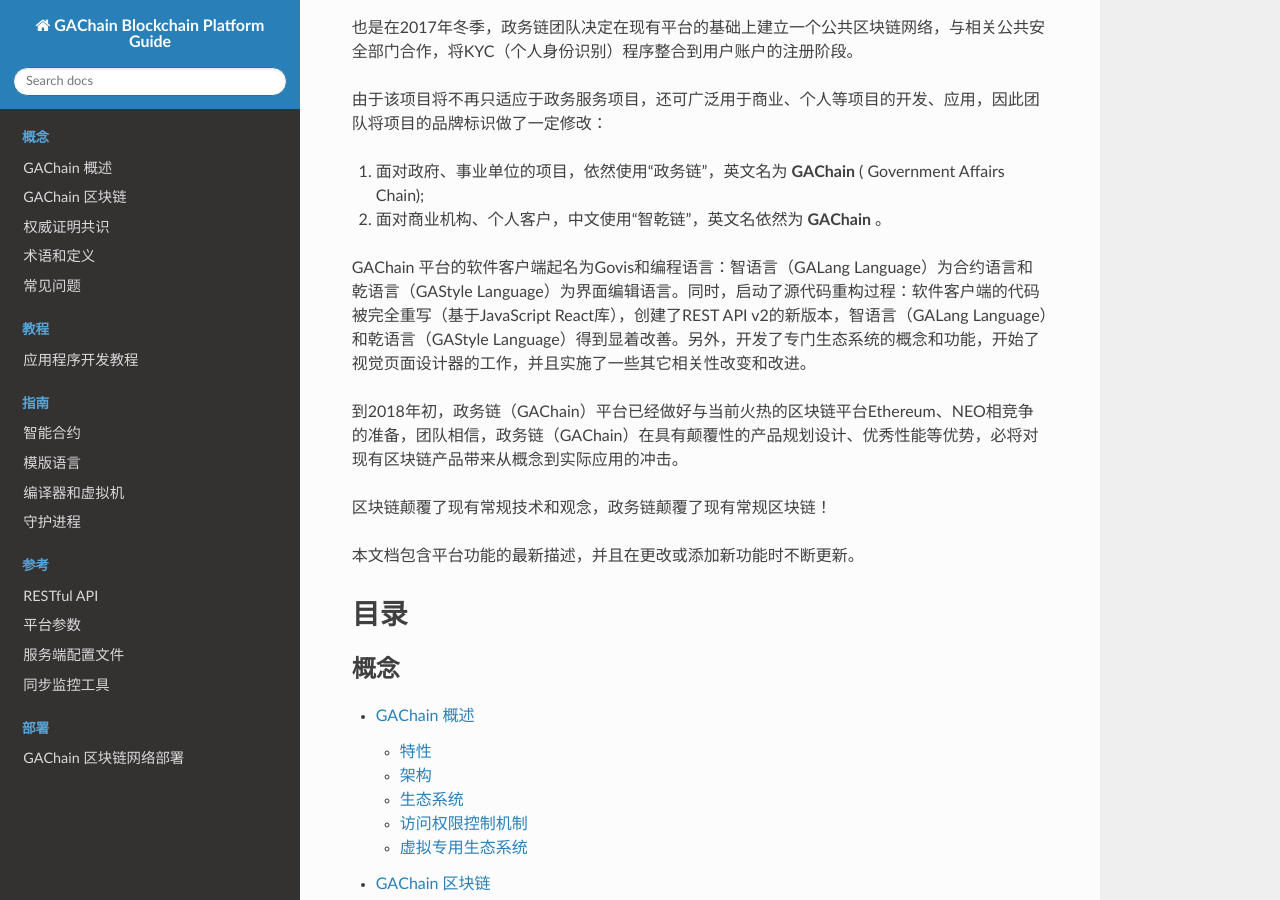
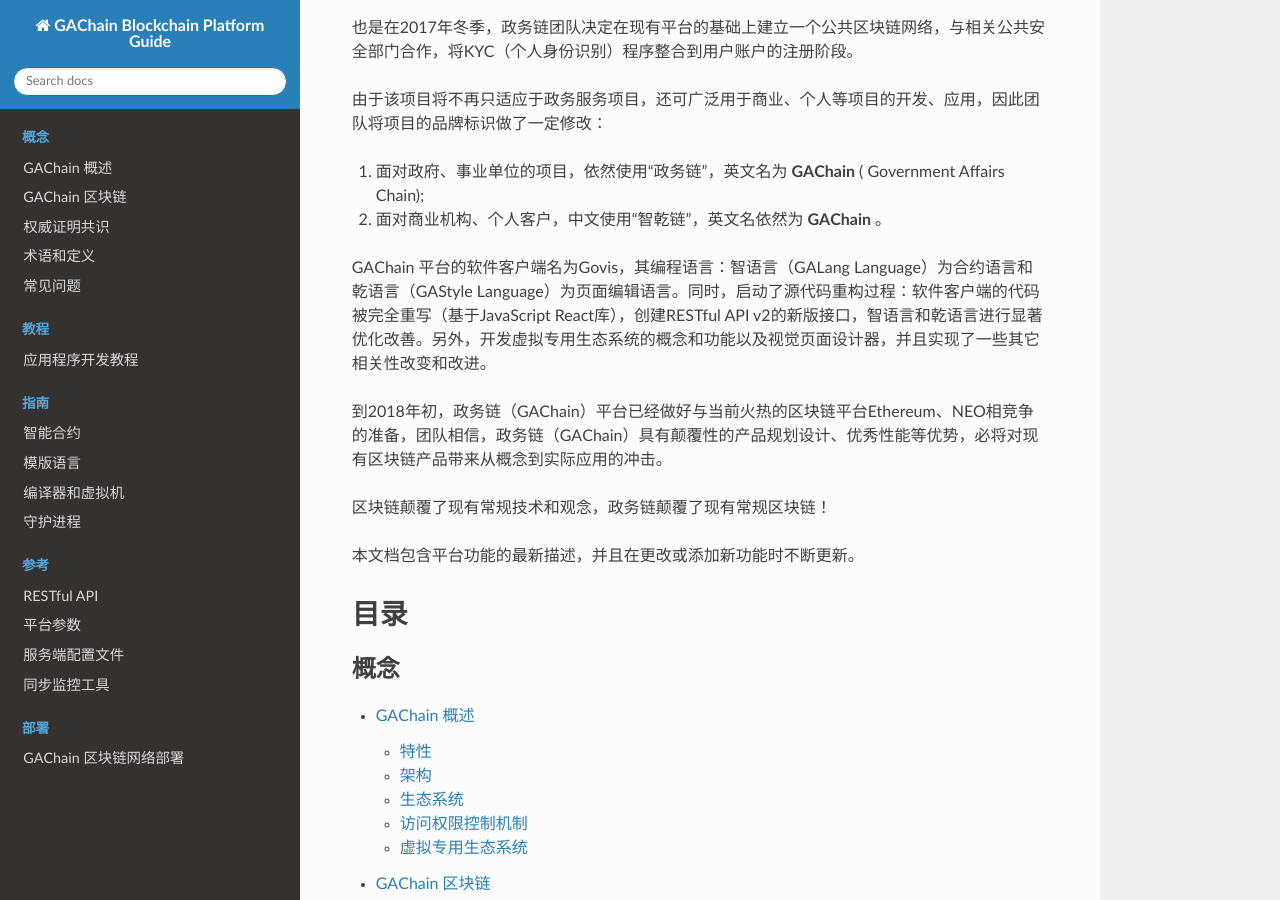
Before and after one commit to modeshou/gachain-doc-zh, a Sphinx documentation site: the page built from source/index.rst, in a window 1280 px wide and 900 px high, scrolled down 888 px. Built offline with Sphinx 7.4.7 and the Read the Docs theme 2.0.0, drawn with Linux system fonts in a browser that asks for light colours.

Commit message:
change index

```diff
--- a/source/index.rst
+++ b/source/index.rst
@@ -38,9 +38,9 @@
 1. 面对政府、事业单位的项目，依然使用“政务链”，英文名为 **GAChain** ( Government Affairs Chain);
 2. 面对商业机构、个人客户，中文使用“智乾链”，英文名依然为 **GAChain** 。
 
-|platform| 平台的软件客户端起名为Govis和编程语言：智语言（|galangres| Language）为合约语言和乾语言（|gastyleres| Language）为界面编辑语言。同时，启动了源代码重构过程：软件客户端的代码被完全重写（基于JavaScript React库），创建了REST API v2的新版本，智语言（|galangres| Language）和乾语言（|gastyleres| Language）得到显着改善。另外，开发了专门生态系统的概念和功能，开始了视觉页面设计器的工作，并且实施了一些其它相关性改变和改进。
+|platform| 平台的软件客户端名为Govis，其编程语言：智语言（|galangres| Language）为合约语言和乾语言（|gastyleres| Language）为页面编辑语言。同时，启动了源代码重构过程：软件客户端的代码被完全重写（基于JavaScript React库），创建RESTful API v2的新版接口，智语言和乾语言进行显著优化改善。另外，开发虚拟专用生态系统的概念和功能以及视觉页面设计器，并且实现了一些其它相关性改变和改进。
 
-到2018年初，政务链（|platform|）平台已经做好与当前火热的区块链平台Ethereum、NEO相竞争的准备，团队相信，政务链（|platform|）在具有颠覆性的产品规划设计、优秀性能等优势，必将对现有区块链产品带来从概念到实际应用的冲击。
+到2018年初，政务链（|platform|）平台已经做好与当前火热的区块链平台Ethereum、NEO相竞争的准备，团队相信，政务链（|platform|）具有颠覆性的产品规划设计、优秀性能等优势，必将对现有区块链产品带来从概念到实际应用的冲击。
 
 区块链颠覆了现有常规技术和观念，政务链颠覆了现有常规区块链！
 
```
